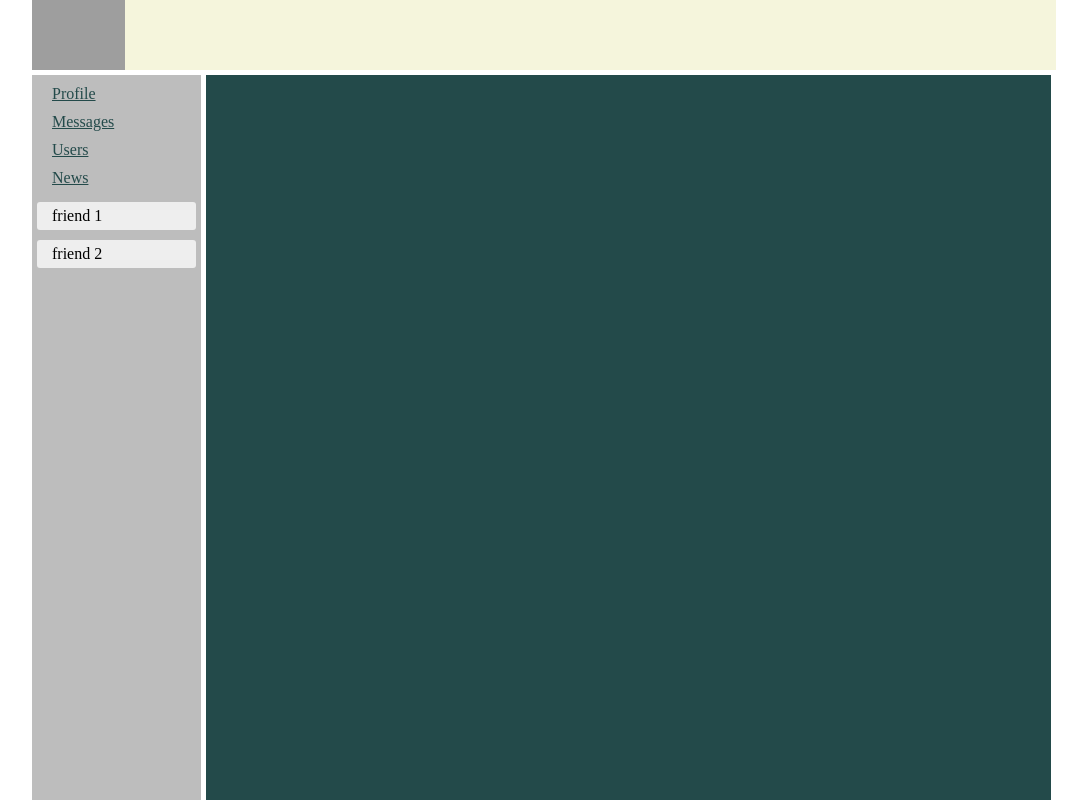
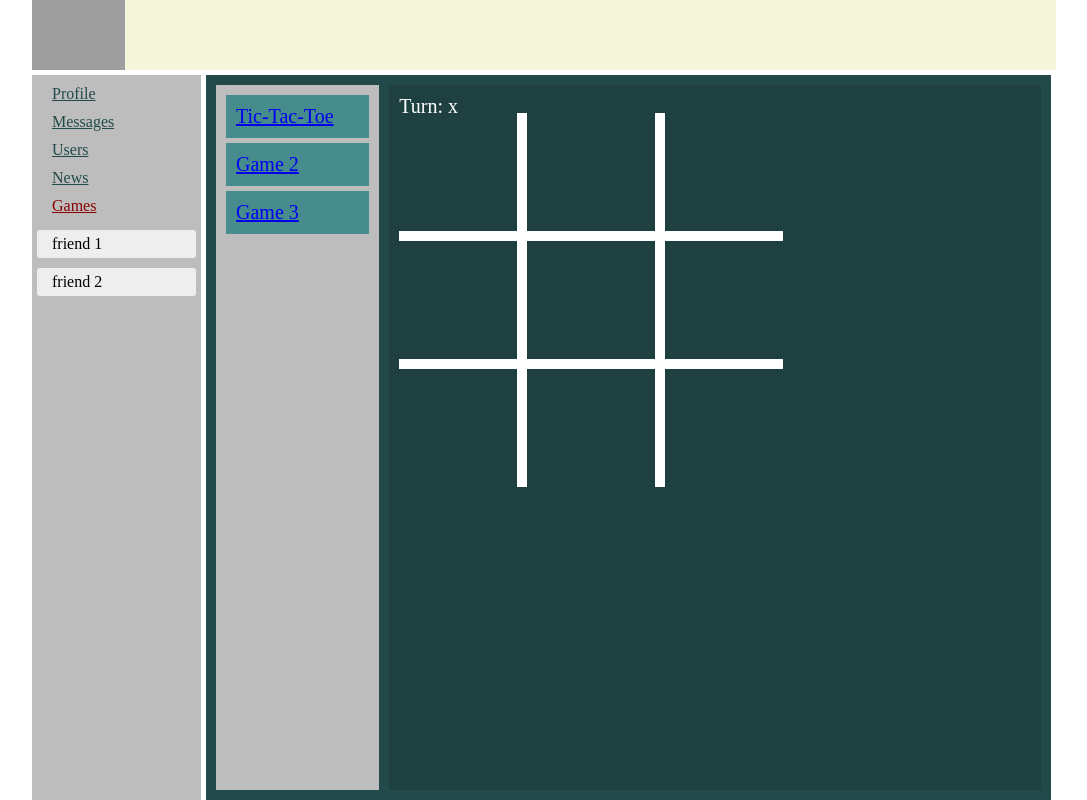
Before and after one commit to plotiwitolp/second-React-app, a React (Create React App) app: page /games/TicTacToeGame in a window 1280 px wide. Shown: the whole page, without its empty margins (96-1183 px from the left). Built offline with nearby package versions, Linux system fonts and the light colour scheme; grey boxes are pictures that could not be loaded.

Commit message:
added GamesComponent

```diff
--- a/src/App.js
+++ b/src/App.js
@@ -7,6 +7,7 @@ import DialogsWrapperContainer from './components/Dialogs/DialogsWrapperContaine
 import NavBarContainer from './components/NavBar/NavBarContainer';
 import NewsContainer from './components/News/NewsContainer';
 import UsersContainer from './components/Users/UsersContainer';
+import GamesContainer from './components/Games/GamesContainer';
 
 const App = (props) => {
     return (
@@ -20,6 +21,7 @@ const App = (props) => {
                 <Route path={'/profile'} render={() => <Profile/>}/>
                 <Route path={'/users'} render={() => <UsersContainer />}/>
                 <Route path={'/news'} render={() => <NewsContainer />}/>
+                <Route path={'/games'} render={() => <GamesContainer />}/>
             </div>
         </div>
     );
--- /dev/null
+++ b/src/components/Games/Canvas/CanvasContainer.jsx
@@ -0,0 +1,16 @@
+import React from 'react';
+import {Route} from 'react-router-dom';
+import TicTacToeGame from '../Games/TicTacToeGame';
+import s from './../GamesContainer.module.css'
+
+const CanvasContainer = () => {
+    return (
+        <div className={s.canvasContainerWrapper}>
+            <Route path={'/games/TicTacToeGame'} render={() => <TicTacToeGame/>}/>
+            <Route path={'/games/game2'} render={() => <> Game 2</>}/>
+            <Route path={'/games/game3'} render={() => <> Game 3</>}/>
+        </div>
+    );
+};
+
+export default CanvasContainer;
--- /dev/null
+++ b/src/components/Games/Games/TicTacToeGame.jsx
@@ -0,0 +1,105 @@
+import React, {useState} from 'react';
+import s from './../GamesContainer.module.css'
+import {compose} from 'redux';
+
+const TicTacToeGame = () => {
+    const [turn, setTurn] = useState('x')
+    const [cells, setCells] = useState(Array(9).fill(''))
+    const [winner, setWinner] = useState()
+
+    const checkForWinner = (squares) => {
+        let combos = {
+            across: [
+                [0, 1, 2],
+                [3, 4, 5],
+                [6, 7, 8],
+            ],
+            down: [
+                [0, 3, 6],
+                [1, 4, 7],
+                [2, 5, 8]
+            ],
+            diagonal: [
+                [0, 4, 8],
+                [2, 4, 6],
+            ]
+        }
+        for (let combo in combos) {
+            combos[combo].forEach((pattern) => {
+                if (
+                    squares[pattern[0]] === '' ||
+                    squares[pattern[1]] === '' ||
+                    squares[pattern[2]] === ''
+                ) {
+
+                } else if (squares[pattern[0]] === squares[pattern[1]] &&
+                    squares[pattern[1]] === squares[pattern[2]]) {
+                    setWinner(squares[pattern[0]])
+                }
+            })
+        }
+    }
+
+    const handleClick = (num) => {
+        if (cells[num] !== '') {
+            alert('already clicked')
+            return
+        }
+
+        let squares = [...cells]
+
+        if (turn === 'x') {
+            squares[num] = 'x'
+            setTurn('o')
+        } else {
+            squares[num] = 'o'
+            setTurn('x')
+        }
+
+        checkForWinner(squares)
+        setCells(squares)
+    }
+
+    const handleRestart = () => {
+        setWinner(null)
+        setCells(Array(9).fill(''))
+    }
+
+    const Cell = ({num}) => {
+        return <div onClick={() => handleClick(num)} className={s.cell}>{cells[num]}</div>
+    }
+
+    return (
+        <>
+            <div className={s.canvasWrapper}>
+                Turn: {turn}
+                <div className={s.cellsBlock}>
+                    <Cell num={0}/>
+                    <Cell num={1}/>
+                    <Cell num={2}/>
+                </div>
+                <div className={s.cellsBlock}>
+                    <Cell num={3}/>
+                    <Cell num={4}/>
+                    <Cell num={5}/>
+                </div>
+                <div className={s.cellsBlock}>
+                    <Cell num={6}/>
+                    <Cell num={7}/>
+                    <Cell num={8}/>
+                </div>
+            </div>
+            <div className={s.display}>
+                {winner && (
+                    <>
+                        <p>"{winner}" is the winner!</p>
+                        <button className={s.button} onClick={() => handleRestart()}>Play again</button>
+                    </>
+                )}
+            </div>
+        </>
+    )
+        ;
+};
+
+export default TicTacToeGame;
--- /dev/null
+++ b/src/components/Games/GamesContainer.js
@@ -0,0 +1,19 @@
+import React from 'react';
+import s from './GamesContainer.module.css'
+import CanvasContainer from './Canvas/CanvasContainer';
+import GamesListContainer from './GamesList/GamesListContainer';
+
+const GamesContainer = () => {
+    return (
+        <div className={s.wrapper}>
+            <div className={s.list}>
+                <GamesListContainer/>
+            </div>
+            <div className={s.canvas}>
+                <CanvasContainer/>
+            </div>
+        </div>
+    );
+};
+
+export default GamesContainer;
--- /dev/null
+++ b/src/components/Games/GamesContainer.module.css
@@ -0,0 +1,78 @@
+*{
+    box-sizing: border-box;
+}
+
+.wrapper{
+    display: flex;
+    margin: 0 -5px;
+    height: 100%;
+}
+.list, .canvas{
+    margin: 0 5px;
+    padding: 10px;
+}
+.list{
+    width: 20%;
+    background-color: #bdbdbd;
+    margin: 0 5px;
+}
+.canvas{
+    width: 80%;
+    background-color: #1f4040;
+    display: flex;
+}
+.gamesList .linkItem{
+    display: block;
+    background-color: #468c8c;
+    margin-bottom: 5px;
+    padding: 10px;
+
+}
+.canvasContainerWrapper{
+    display: inline-grid;
+}
+
+/*.canvasWrapper{*/
+/*    width: calc(30vw + 2px);*/
+/*    margin: 0 auto;*/
+/*}*/
+.cell{
+    width: 10vw;
+    height: 10vw;
+    line-height: 7vw;
+    color: white;
+    display: inline-block;
+    text-align: center;
+    font-size: 10vw;
+    cursor: pointer;
+    vertical-align: middle;
+}
+.cell:first-child{
+    border-right: 10px solid #ffffff;
+}
+.cell:last-child{
+    border-left: 10px solid #ffffff;
+}
+div:first-child > .cell {
+    border-bottom: 10px solid #ffffff;
+}
+div:last-child > .cell {
+    border-top: 10px solid #ffffff;
+}
+.cellsBlock{
+    margin: -5px 0;
+}
+.button{
+    width: 100%;
+    padding: 10px;
+    height: 50px;
+}
+.display{
+    margin: 20px;
+    padding: 10px;
+}
+.display p {
+    margin-bottom: 10px;
+    text-align: center;
+    text-transform: uppercase;
+}
--- /dev/null
+++ b/src/components/Games/GamesList/GamesListContainer.js
@@ -0,0 +1,15 @@
+import React from 'react';
+import {NavLink} from 'react-router-dom';
+import s from './../GamesContainer.module.css'
+
+const GamesListContainer = () => {
+    return (
+        <div className={s.gamesList}>
+            <NavLink to={'/games/TicTacToeGame'} className={s.linkItem}> Tic-Tac-Toe </NavLink>
+            <NavLink to={'/games/game2'} className={s.linkItem}> Game 2</NavLink>
+            <NavLink to={'/games/game3'} className={s.linkItem}> Game 3</NavLink>
+        </div>
+    );
+};
+
+export default GamesListContainer;
--- a/src/components/NavBar/NavBar.jsx
+++ b/src/components/NavBar/NavBar.jsx
@@ -18,6 +18,9 @@ const NavBar = (props) => {
             <div className={s.sidebar__item}>
                 <NavLink className={s.item} activeClassName={s.active} to='/news'>News</NavLink>
             </div>
+            <div className={s.sidebar__item}>
+                <NavLink className={s.item} activeClassName={s.active} to='/games'>Games</NavLink>
+            </div>
             {sidebarElements}
         </nav>
     )
```
